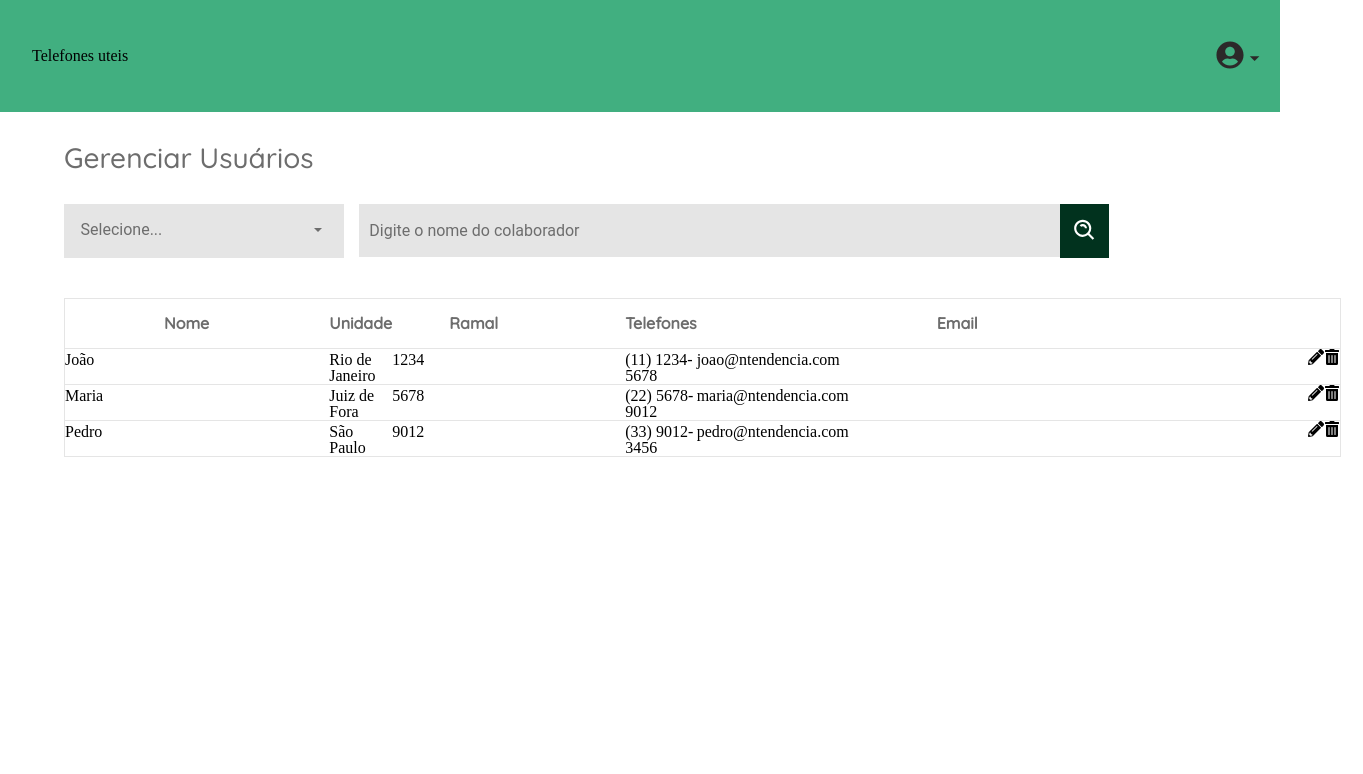
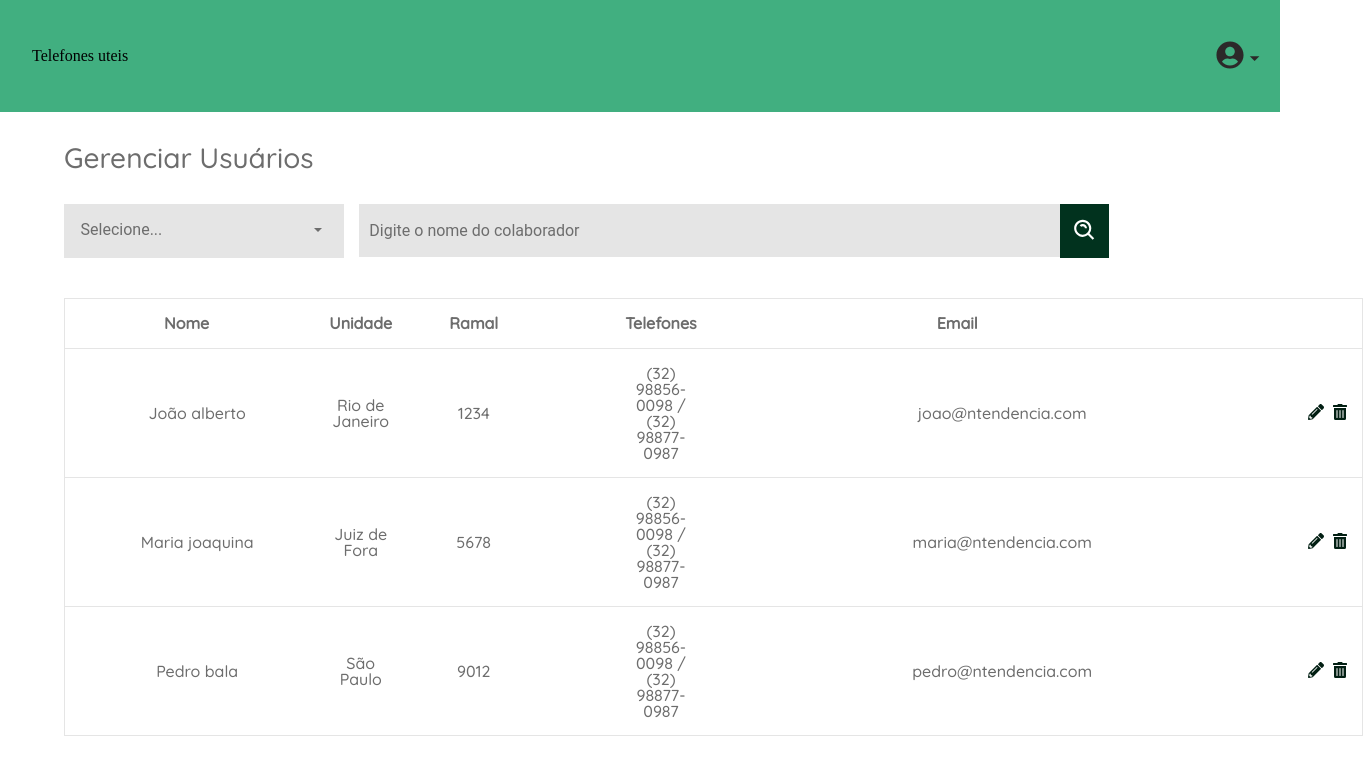
Before and after one commit to MatheusAraripe/desafio-anova, a React (Vite) app: page /admin in a window 1280 px wide. Shown: the top 774 px of the page, 1363 px wide, since content can reach past the window. Built offline with nearby package versions, Linux system fonts and the light colour scheme; sample sign-in values are in the browser's storage.

Commit message:
feat: adição de css a tabeala de administrador

```diff
--- a/src/components/TableAdmin.jsx
+++ b/src/components/TableAdmin.jsx
@@ -3,9 +3,9 @@ import {FaPencilAlt, FaTrashAlt} from "react-icons/fa"
 
 const TableAdmin = () => {
   const contatos = [
-    { nome: 'João', unidade: 'Rio de Janeiro', ramal: '1234', telefones: '(11) 1234-5678', email: 'joao@ntendencia.com' },
-    { nome: 'Maria', unidade: 'Juiz de Fora', ramal: '5678', telefones: '(22) 5678-9012', email: 'maria@ntendencia.com' },
-    { nome: 'Pedro', unidade: 'São Paulo', ramal: '9012', telefones: '(33) 9012-3456', email: 'pedro@ntendencia.com' }
+    { nome: 'João alberto', unidade: 'Rio de Janeiro', ramal: '1234', telefones: '(32) 98856-0098 / (32) 98877-0987 ', email: 'joao@ntendencia.com' },
+    { nome: 'Maria joaquina', unidade: 'Juiz de Fora', ramal: '5678', telefones: '(32) 98856-0098 / (32) 98877-0987 ', email: 'maria@ntendencia.com' },
+    { nome: 'Pedro bala', unidade: 'São Paulo', ramal: '9012', telefones: '(32) 98856-0098 / (32) 98877-0987 ', email: 'pedro@ntendencia.com' }
   ];
 
   return (
@@ -22,13 +22,13 @@ const TableAdmin = () => {
       <tbody>
         {contatos.map((contato, index) => (
           <tr key={index} >
-            <td>{contato.nome}</td>
+            <td className='td-name'>{contato.nome}</td>
             <td>{contato.unidade}</td>
-            <td>{contato.ramal}</td>
+            <td className='td-ramal'>{contato.ramal}</td>
             <td>{contato.telefones}</td>
-            <td>{contato.email}</td>
-            <td><FaPencilAlt /></td>
-            <td><FaTrashAlt /></td>
+            <td className='td-email'>{contato.email}</td>
+            <td><FaPencilAlt className='td-icon td-pencil'/></td>
+            <td><FaTrashAlt className='td-icon td-trash'/></td>
           </tr>
         ))}
       </tbody>
--- a/src/pages/AdminPage/adminpage.scss
+++ b/src/pages/AdminPage/adminpage.scss
@@ -1,3 +1,4 @@
+@import "../../styles/variables";
 .admin-title-container{
   display: flex;
   flex-direction: column;
@@ -30,9 +31,11 @@ thead{
 }
 
 th{
-  margin: 16px 0 16px 0;
+
   padding-top: 16px;
-  margin: 20px;
+  padding-bottom: 16px;
+  text-align: center;
+  vertical-align: middle;
   color: #6D6D6D;
   font-size: 16px;
   font-family: "Quicksand";
@@ -52,7 +55,45 @@ th{
   padding-left: 240px;
   padding-right: 330px;
 }
+
 tr{
   border: 1px solid #E5E5E5;
   background: #FFF;
 }
+
+td{
+  padding: 16px 0 16px 0;
+  color: #6D6D6D;
+  font-size: 16px;
+  font-family: "Quicksand";
+  text-align: center;
+  vertical-align: middle;
+}
+
+// .td-name{
+//   padding: 0 52px 0 78px;
+// }
+
+.td-ramal{
+  padding-left: 57px;
+  padding-right: 127px;
+}
+
+// .td-email{
+//   display: inline-flex;
+//   justify-content: center;
+//   align-items: center;
+//   margin-left: 42px;
+//   margin-right: 120px;
+//   padding: 0 0px 0 42px;
+//   background-color: antiquewhite;
+// }
+
+.td-icon{
+  color: $btn-hover-green;
+}
+
+.td-trash{
+  margin-right: 14px;
+  margin-left: 8.38px;
+}
```
